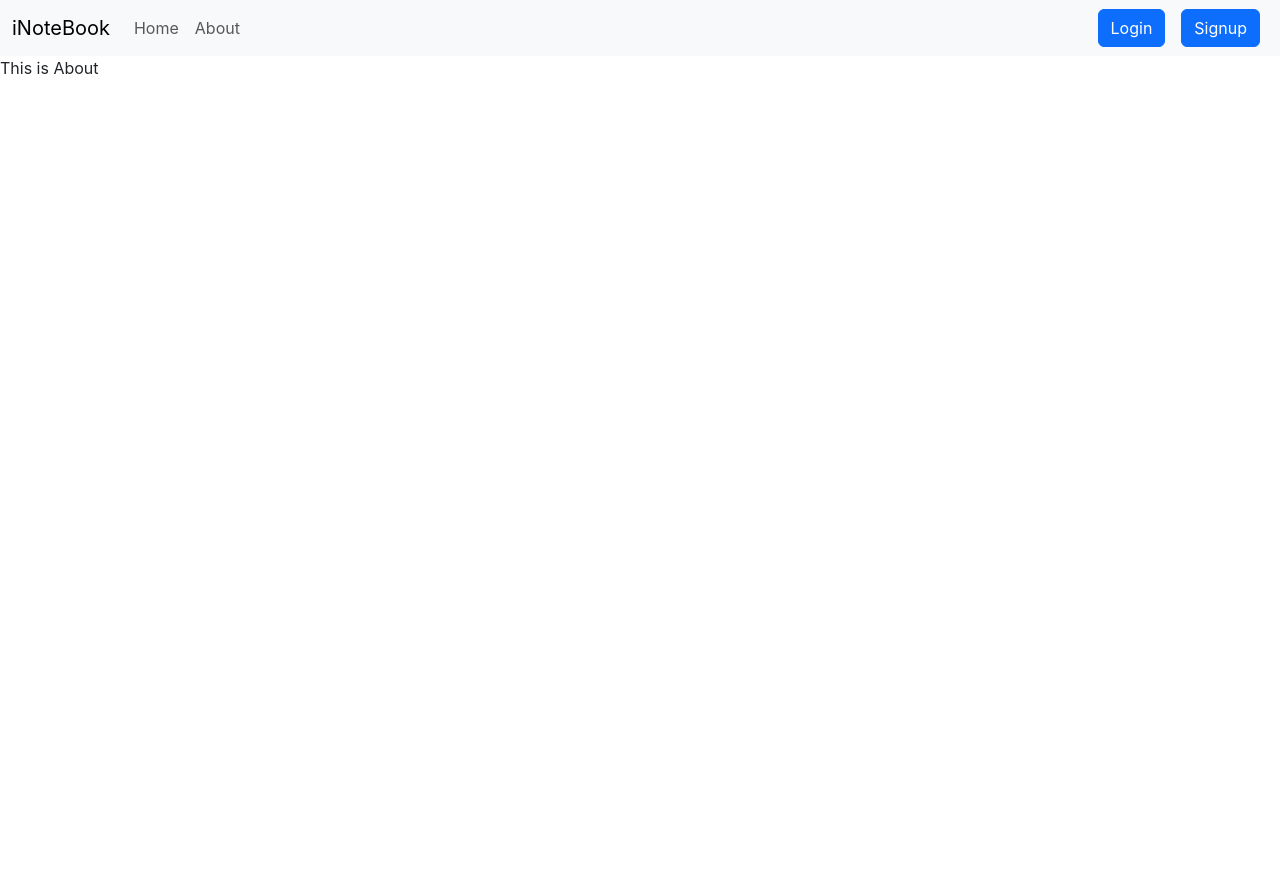
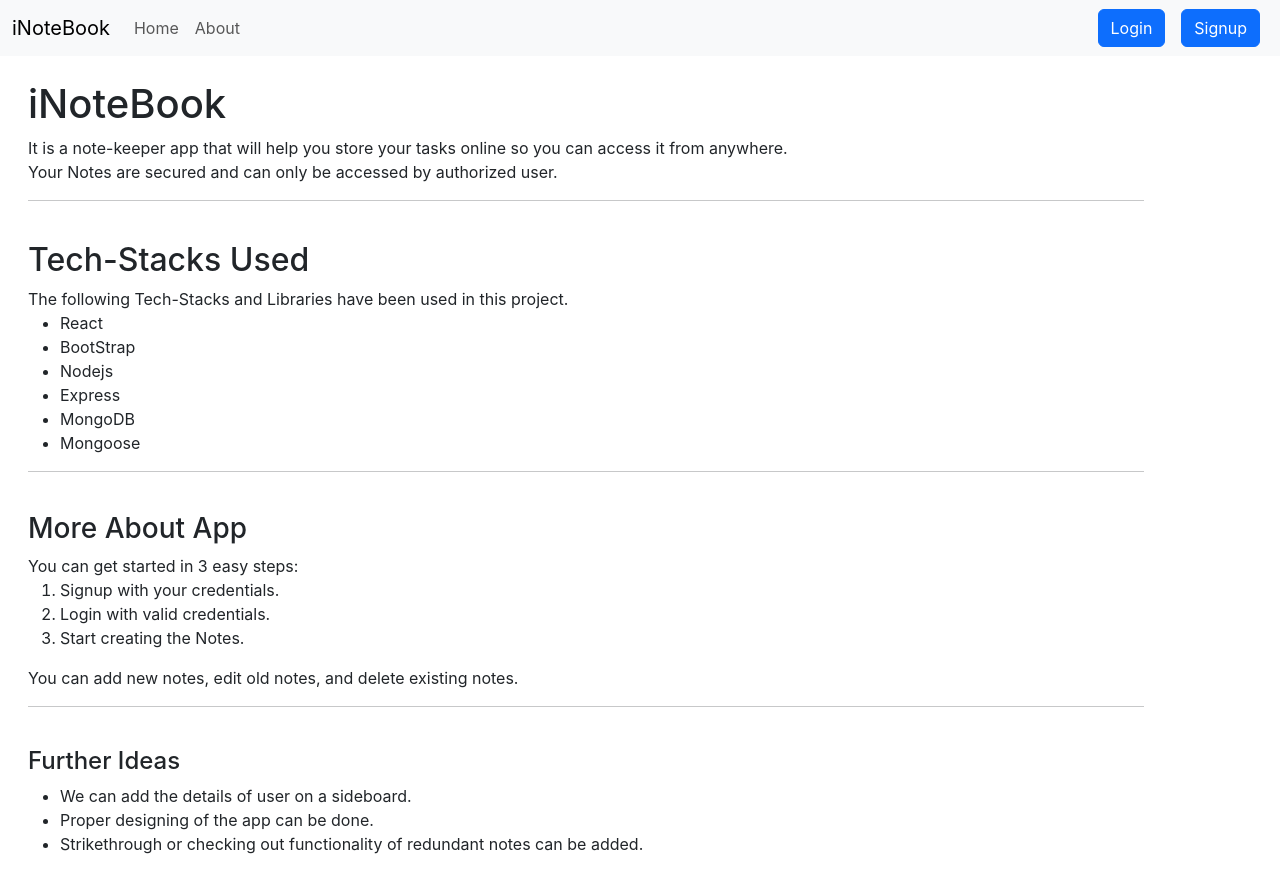
Before and after one commit to vishalchichani/Keep-Anywhere, a React (Create React App) app: page /about in a window 1280 px wide. Before the commit the page ends 800 px from the top, so only its background shows below. Built offline with nearby package versions, Linux system fonts and the light colour scheme.

Commit message:
about page added

```diff
--- a/src/components/About.js
+++ b/src/components/About.js
@@ -2,7 +2,50 @@ import React from 'react'
 
 function About() {
   return (
-    <div>This is About</div>
+    <div className='container my-4 mx-3'>
+      <h1>iNoteBook</h1>
+
+<p>It is a note-keeper app that will help you store your tasks online so you can access it from anywhere.
+
+<br />Your Notes are secured and can only be accessed by authorized user.</p>
+<hr />
+<br />
+<h2> Tech-Stacks Used </h2>
+
+<p>The following Tech-Stacks and Libraries have been used in this project.<br />
+ <ul>
+  <li>React</li>
+ <li>BootStrap</li>
+ <li>Nodejs</li>
+ <li>Express</li>
+ <li>MongoDB</li>
+ <li>Mongoose</li>
+ </ul>
+ </p>
+
+ <hr />
+<br />
+<h3> More About App </h3>
+<p>You can get started in 3 easy steps:<br />
+<ol>
+  <li> Signup with your credentials.</li>
+<li> Login with valid credentials.</li>
+<li> Start creating the Notes. </li>
+</ol>
+
+You can add new notes, edit old notes, and delete existing notes.</p>
+<hr />
+<br />
+<h4> Further Ideas </h4>
+
+<p>
+<ul>
+  <li> We can add the details of user on a sideboard.</li>
+<li> Proper designing of the app can be done.</li>
+<li> Strikethrough or checking out functionality of redundant notes can be added.</li>
+</ul>
+</p>
+    </div>
   )
 }
 
```
Also changed, not shown: 1 other file (tests, documents, lock files or other folders).
